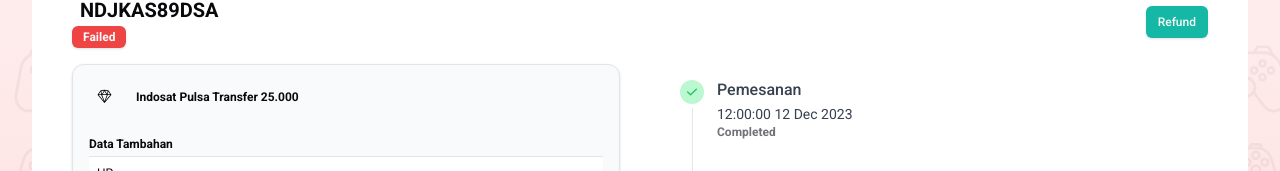
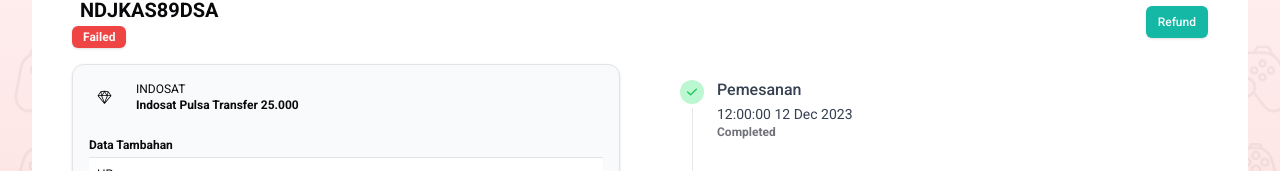
Before and after one commit to satriyoaji/mitra-panel-topup-v2, a Next.js app: page /transaksi/JIODAW31231NKJ in a window 1280 px wide. Shown: the part 129-300 px from the top of the page. Built offline with nearby package versions, Linux system fonts and the light colour scheme; no server answers.

Commit message:
change payload object Product Category

```diff
--- a/src/app/transaksi/[id]/transaction.ts
+++ b/src/app/transaksi/[id]/transaction.ts
@@ -5,15 +5,10 @@
     account: { email: "", noWhatsapp: "" },
     category: {
         uuid: "4c0af17a-9883-4f6c-9b78-da1a5d03f84b",
-        code: "Indosat-C",
-        alias: "INDOSAT",
-        status: 2,
-        banner_image: "",
-        logo_image: "",
+        key: "Indosat-C",
+        name: "INDOSAT",
         description: "",
         image_url: "",
-        key: "",
-        name: "",
         forms: [
             {
                 key: "hp",
@@ -49,15 +44,10 @@
         id: "",
         ref_category: {
             uuid: "4c0af17a-9883-4f6c-9b78-da1a5d03f84b",
-            code: "Indosat-C",
-            alias: "INDOSAT",
-            status: 0,
+            key: "Indosat-C",
+            name: "INDOSAT",
             description: "",
-            banner_image: "",
             image_url: "",
-            key: "",
-            logo_image: "",
-            name: "",
         },
         code: "KLMSDA32",
         promo_type: "percentage",
```
